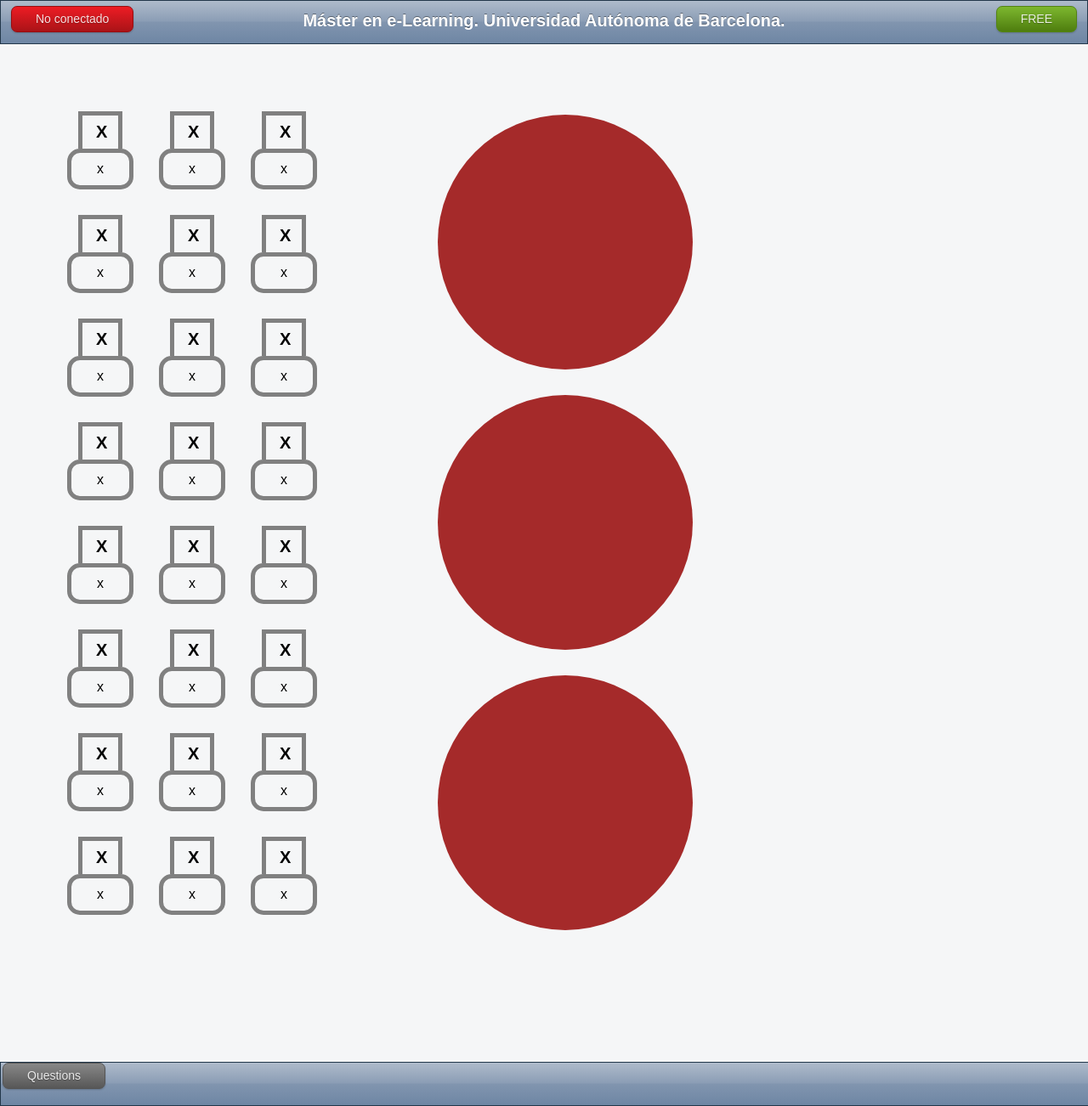
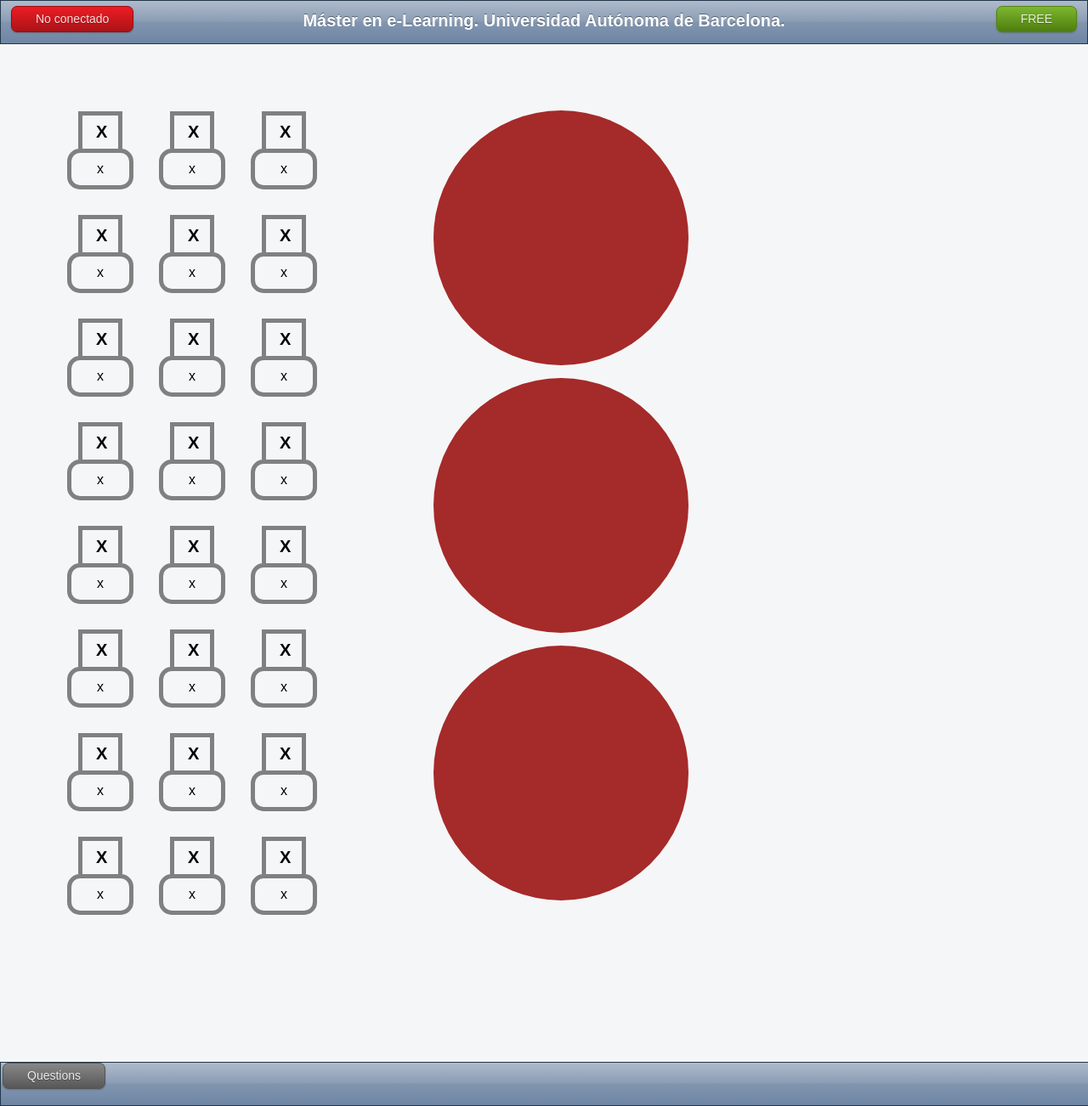
Before and after one commit to gootyfer/classON-UAB, a web app: file teacher/index.html in a window 1280 px wide. Shown: the whole page at 85% size. Run offline with its HTML, style and script files only (its server is not run), Linux system fonts and the light colour scheme; some libraries are stand-ins or nearby versions.

Commit message:
table icons

```diff
--- a/teacher/css/teacher.css
+++ b/teacher/css/teacher.css
@@ -135,6 +135,11 @@ h5 {
 
 .comp_icon:active {
 	border-color: #D3D3D3;
+}
+
+.table_icon {
+	margin: 5px;
+	padding: 5px;
 }
 
 .row {
--- a/teacher/index.html
+++ b/teacher/index.html
@@ -55,9 +55,9 @@
 		<div class="comp_icon"><div class="comp">X</div><div class="comp2">x</div></div>
 	</div>
 	<div class="column">
-		<div class="comp_icon"><div class="circle"></div></div>
-		<div class="comp_icon"><div class="circle"></div></div>
-		<div class="comp_icon"><div class="circle"></div></div>
+		<div class="table_icon"><div class="circle"></div></div>
+		<div class="table_icon"><div class="circle"></div></div>
+		<div class="table_icon"><div class="circle"></div></div>
 	</div>
 </div>
 <div id="users" class="hide"></div>
```
